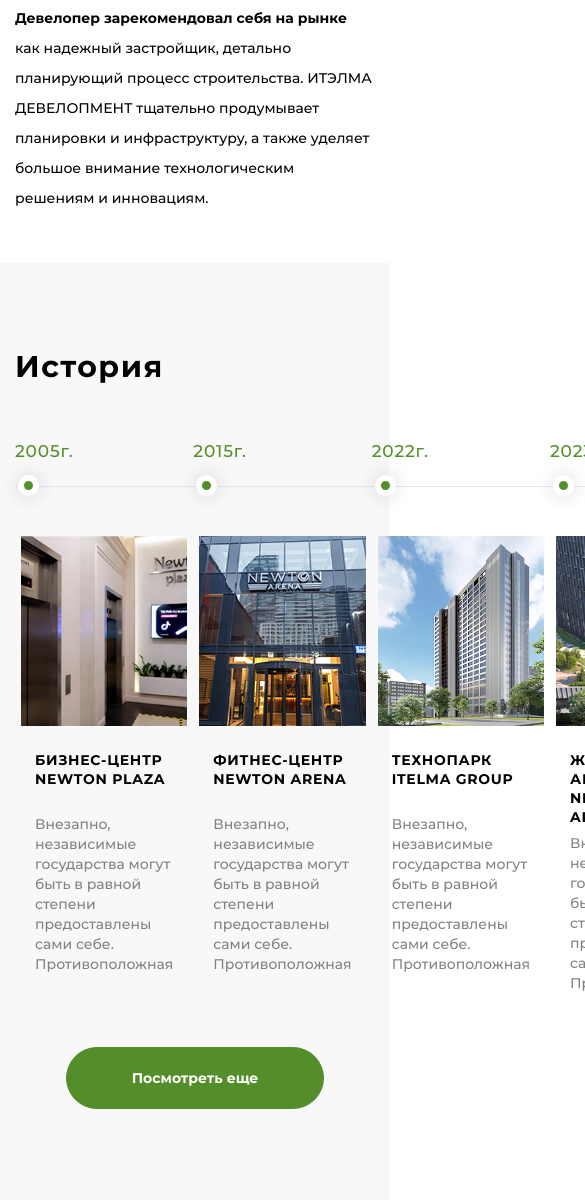
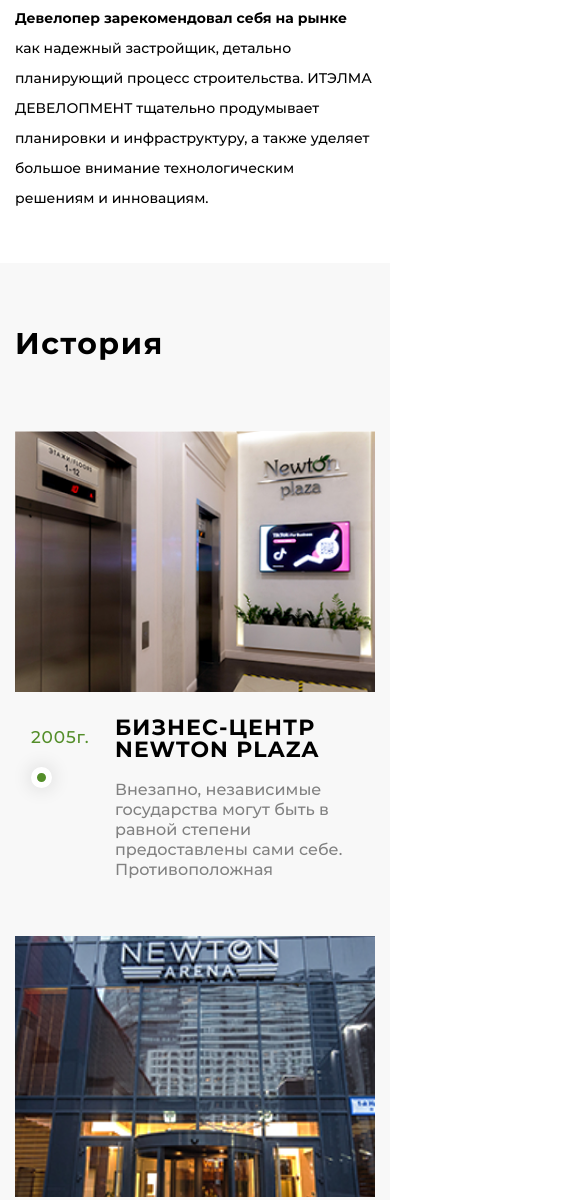
Before and after one commit to EvgeniyTurovets/ilema_landing, a website: page #src/index.html in a window 390 px wide. Shown: the part 1405-2605 px from the top of the page, 585 px wide, since content can reach past the window. Drawn offline with nearby package versions, Linux system fonts and the light colour scheme; files that its build step writes are made by us from their sources; files whose address does not match are found by name; a web font is replaced by a local one.

Commit message:
Адаптив История

```diff
--- a/#src/index.html
+++ b/#src/index.html
@@ -150,12 +150,12 @@
           </div>
         </section>
 
-        <!-- <section class="projects">
+        <section class="projects">
           <div class="container">
             <h2 class="title">Проекты</h2>
 
             <div class="headings__box">
-              <div class="headings__name">Бизнес-центр NEWTON PLAZA<span class="headings__year"> (2005)</span></div>
+              <div class="headings__name active">Бизнес-центр NEWTON PLAZA<span class="headings__year"> (2005)</span></div>
               <div class="headings__name">Фитнес-центр NEWTON ARENA<span class="headings__year"> (2015)</span></div>
               <div class="headings__name">Технопарк Itelma Group<span class="headings__year"> (2022)</span></div>
               <div class="headings__name">ЖК апартаментов NEWTON APPARTMENTS<span class="headings__year"> (2023)</span></div>
@@ -409,7 +409,7 @@
             </div>
           </div>
 
-        </section> -->
+        </section>
 
         <!-- <section class="video">
           <div class="swiper video__slider">
--- a/#src/scss/style.scss
+++ b/#src/scss/style.scss
@@ -199,19 +199,102 @@
     @include description;
     color: $gray;
   }
+  .view {
+    display: none;
+  }
 }
 @media (max-width: 1100px) {
-  // .history__wrapper {
-  //   flex-direction: column;
-  // }
-  // .history__item {
-  //   max-width: unset;
-  //   display: flex;
-  // }
-  // .history__inner {
-  //   // display: flex;
-  // }
+  .history__wrapper {
+    flex-direction: column;
+    align-items: flex-start;
+  }
+  .history__item {
+    max-width: unset;
+    display: flex;
+  }
+  .history__top {
+    margin-left: 20px;
+    border-bottom: none;
+    border-left: 1px solid #e1e7eb;
+  }
+  .history__date {
+    margin-top: 30px;
+    padding-left: 20px;
+    width: 110px;
+  }
+  .history__dot {
+    bottom: 0;
+    top: 44px;
+    left: -11px;
+  }
+  .history__box {
+    margin: 15px 0 15px 0;
+  }
+  .history__img {
+    width: 230px;
+  }
+  .history__title {
+    margin-top: 50px;
+    font-size: 22px;
+    line-height: 22px;
+  }
+  .history__description {
+    font-size: 16px;
+  }
+  .view {
+    display: flex !important;
+  }
 }
+@media (max-width: 768px) {
+  .history {
+    padding: 56px 0 90px;
+  }
+  .history__item {
+    flex-wrap: wrap;
+    margin-top: 27px;
+    & + .history__item {
+      margin-top: 56px;
+    }
+  }
+  .history__box {
+    width: 100%;
+    padding: 0;
+    margin: 0;
+  }
+  .history__img {
+    width: 100%;
+    height: 261px;
+    padding: 0;
+  }
+  .history__top {
+    display: inline-block;
+    order: 2;
+    width: 64px;
+    margin: 21px 0 0 16px;
+    border: none;
+  }
+  .history__date {
+    width: auto;
+    padding: 0;
+    margin: 0;
+  }
+  .history__dot {
+    top: 54px;
+    left: 0px;
+  }
+  .history__inner {
+    order: 3;
+    width: calc(100% - 80px);
+  }
+  .history__title {
+    margin-top: 25px;
+    min-height: auto;
+  }
+  .history__description {
+    margin-top: 19px;
+  }
+}
+
 
 // projects
 .headings {
@@ -326,7 +409,6 @@
   }
 }
 
-
 .second {
   &__img {
     @include height;
@@ -366,6 +448,15 @@
   color: #fff;
     background-color: #7E7E7E;
     box-shadow: none;
+}
+
+@media (max-width: 1100px) {
+  .projects__bg {
+    display: none;
+  }
+  .projects__wrapper .container {
+    padding: 0;
+  }
 }
 
 
```
Also changed, not shown: itelma_lending/index.html (+3 -3 lines), itelma_lending/css/style.css, itelma_lending/css/style.min.css.
